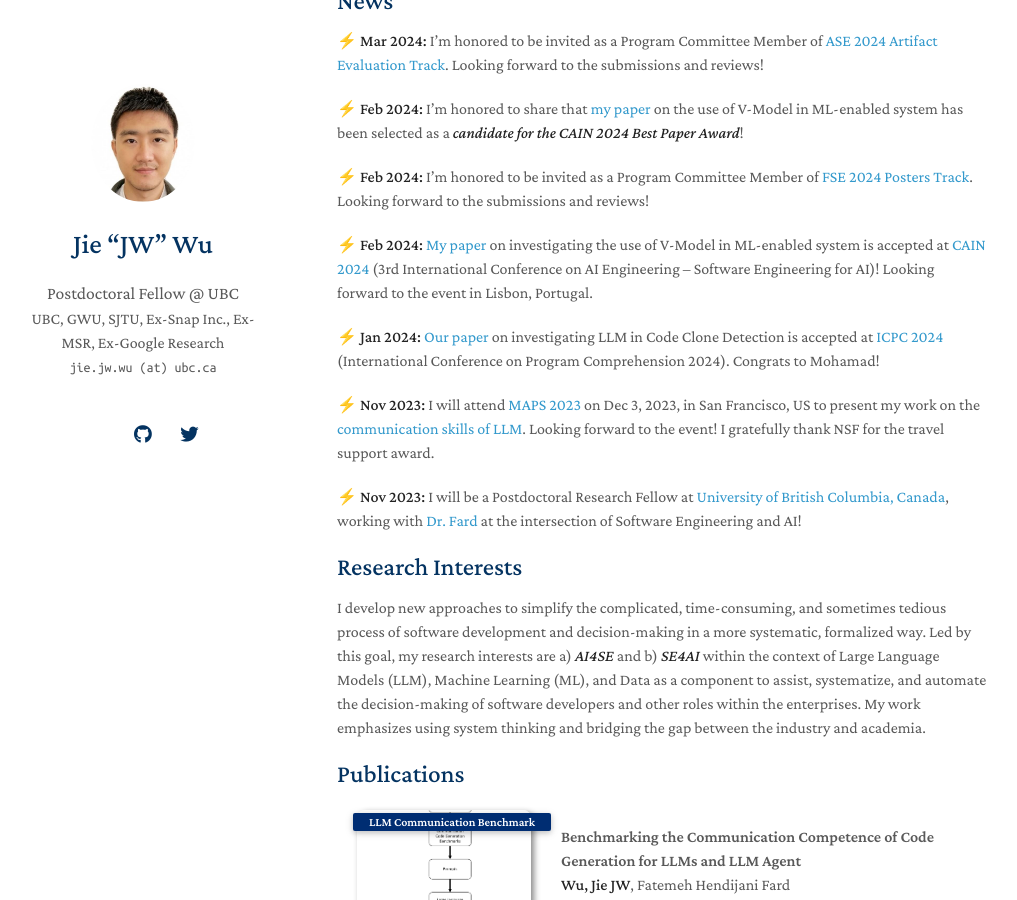
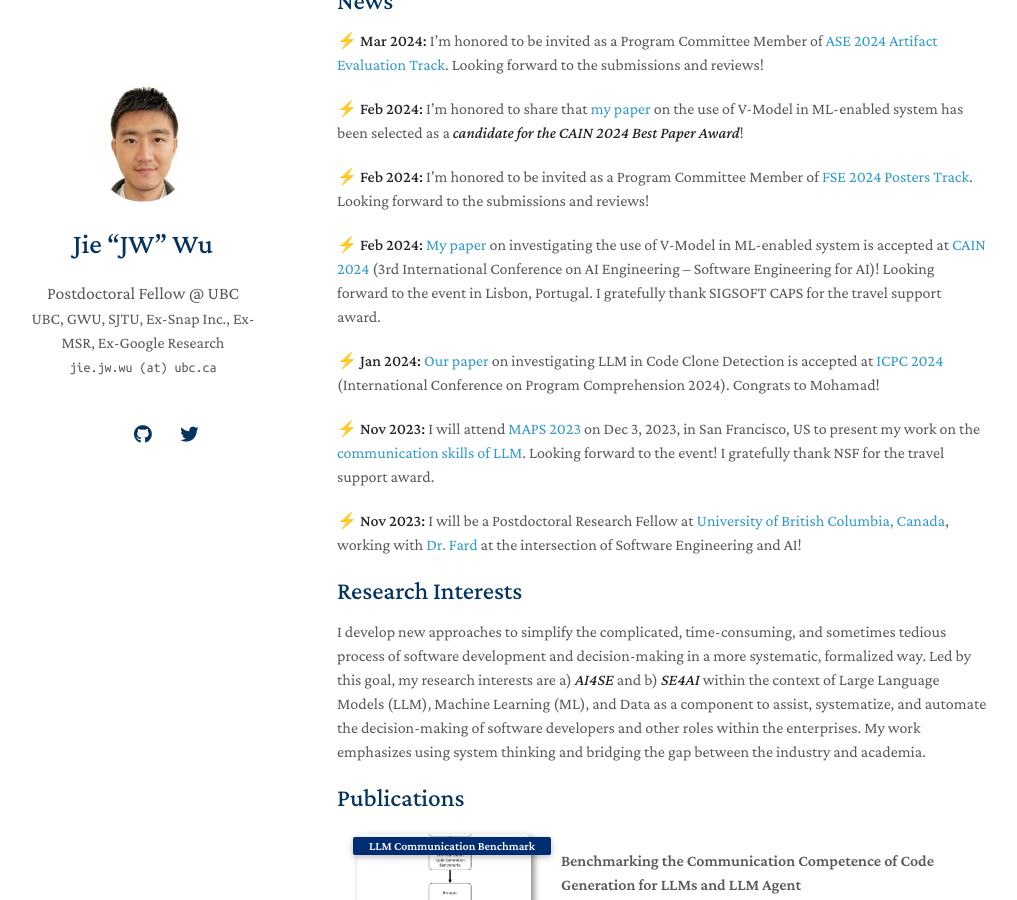
Before and after one commit to yaoyao-liu/minimal-light, a Jekyll site: the page built from index.md, in a window 1280 px wide and 900 px high, scrolled down 494 px. Shown: the whole window, without its empty margins (133-1150 px from the left). Built offline with Jekyll 4.4.1, drawn with Linux system fonts in a browser that asks for light colours; nearby versions of some CDN libraries; a style sheet for code colours, icons or effects is not loaded; our own code applies the rules of GitHub Pages for plain Markdown files.

Commit message:
Update index.md

```diff
--- a/index.md
+++ b/index.md
@@ -16,7 +16,7 @@
 
 **⚡ Feb 2024:** I'm honored to be invited as a Program Committee Member of [FSE 2024 Posters Track](https://2024.esec-fse.org/committee/fse-2024-posters-program-committee). Looking forward to the submissions and reviews!
 
-**⚡ Feb 2024:** [My paper](https://arxiv.org/pdf/2308.05381.pdf) on investigating the use of V-Model in ML-enabled system is accepted at [CAIN 2024](https://conf.researchr.org/home/cain-2024) (3rd International Conference on AI Engineering – Software Engineering for AI)! Looking forward to the event in Lisbon, Portugal.
+**⚡ Feb 2024:** [My paper](https://arxiv.org/pdf/2308.05381.pdf) on investigating the use of V-Model in ML-enabled system is accepted at [CAIN 2024](https://conf.researchr.org/home/cain-2024) (3rd International Conference on AI Engineering – Software Engineering for AI)! Looking forward to the event in Lisbon, Portugal. I gratefully thank SIGSOFT CAPS for the travel support award.
 
 **⚡ Jan 2024:** [Our paper](https://arxiv.org/pdf/2401.13802.pdf) on investigating LLM in Code Clone Detection is accepted at [ICPC 2024](https://conf.researchr.org/home/icpc-2024) (International Conference on Program Comprehension 2024). Congrats to Mohamad!
 
```
